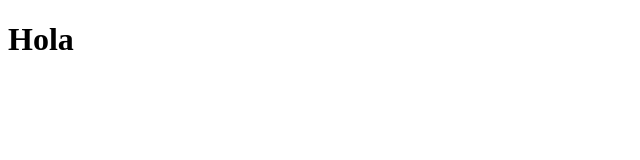
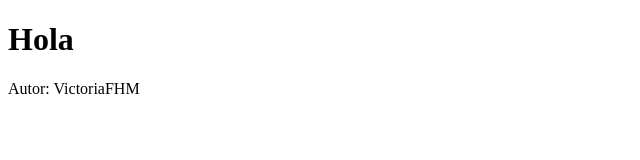
Before and after one commit to VictoriaFHM/practica-git-individual, a plain HTML site: page index.html in a window 1280 px wide. Shown: the whole page, without its empty margins (0-640 px from the left). Drawn offline with Linux system fonts and the light colour scheme.

Commit message:
feat: agrego footer simple

```diff
--- a/index.html
+++ b/index.html
@@ -1 +1,2 @@
 <!doctype html><title>Demo</title><h1>Hola</h1>
+<p>Autor: VictoriaFHM</p>
```
